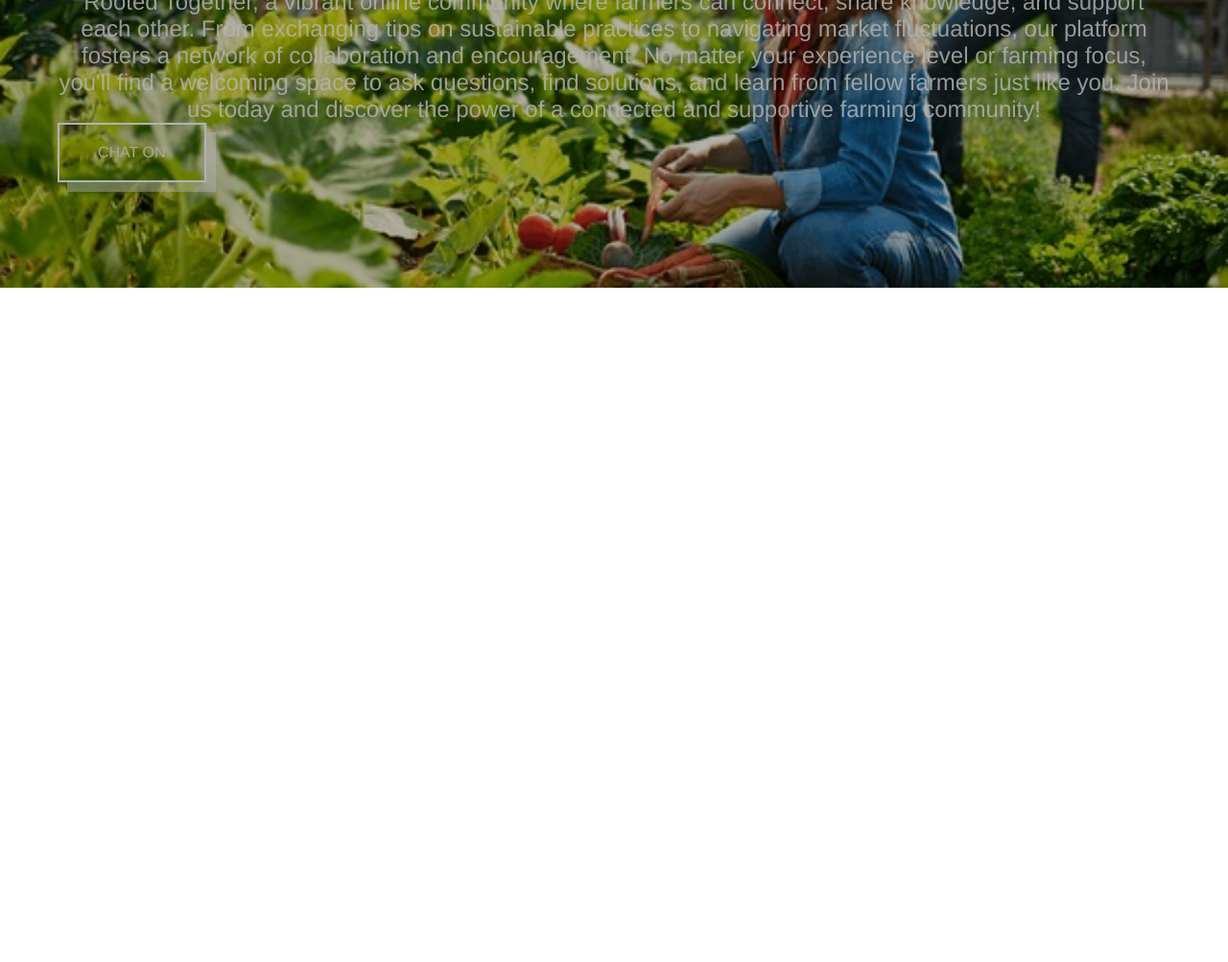
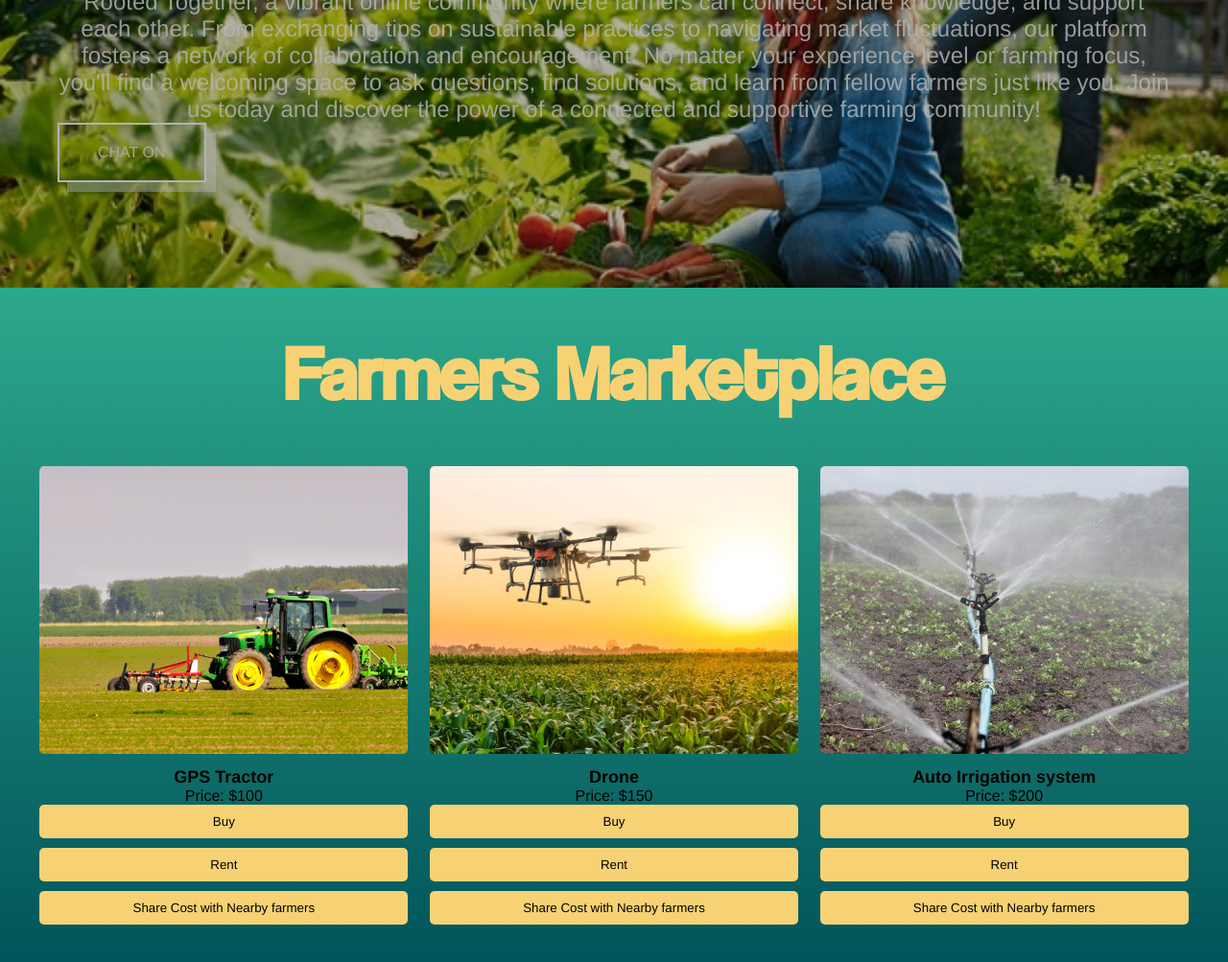
Before and after one commit to Ashray-A/Sarvam, a plain HTML site: page farm.html in a window 1280 px wide. Shown: the part 1475-2478 px from the top of the page at 96% size. Before the commit the page ends 1775 px from the top, so only its background shows below. Drawn offline with Linux system fonts and the light colour scheme.

Commit message:
add marketplace

```diff
--- a/farm.css
+++ b/farm.css
@@ -136,7 +136,7 @@ h1 {
     text-align: center;
     padding: 30px 0 40px ;
     font-size: 3rem;
-    color: rgba(255, 255, 255, 0.882);
+    color: #F7D274;
 }
 .agri_com p{
     text-align: center;
@@ -171,3 +171,49 @@ h1 {
     font-weight: bold;
 
 }
+
+.container {
+    padding: 30px 30px;
+    text-align: center;
+    background: linear-gradient(#2CA88C,#01545A);
+  }
+  .container h1{
+    color: #F7D274;
+  }
+
+  .items {
+    display: flex;
+    justify-content: space-around;
+    margin-top: 20px;
+  }
+
+  .item {
+    width: 30vw;
+  }
+
+  .item img {
+    width: 100%;
+    height: 300px;
+    border-radius: 5px;
+    margin-bottom: 10px;
+  }
+
+  .item h2 {
+    font-size: 18px;
+  }
+
+  .buy-btn, .rent-btn, .share-btn {
+    display: block;
+    border-radius: 5px;
+    width: 100%;
+    padding: 10px;
+    margin-bottom: 10px;
+    border: none;
+    background-color: #F7D274;
+    color: #000000;
+    cursor: pointer;
+  }
+
+  .buy-btn:hover, .rent-btn:hover, .share-btn:hover {
+    background-color: #0056b3;
+  }
--- a/farm.html
+++ b/farm.html
@@ -9,6 +9,7 @@
     <link rel="stylesheet" href="farm.css">
 </head>
 <body>
+    <section class="farm">
     <h1>Welcome to Farmer's Community</h1>
     <div class="slider">
 
@@ -36,6 +37,7 @@
 
         </ul>
     </div>
+</section>
     <section class="maps">
     <iframe src="https://storage.googleapis.com/maps-solutions-2fkf78ova4/neighborhood-discovery/kdo9/neighborhood-discovery.html"
   width="100%" height="100%"
@@ -51,6 +53,36 @@
             Chat on
         </button>
     </section>
-    <section class="marketplace"></section>
+    <section class="marketplace">
+        <div class="container">
+            <h1>Farmers Marketplace</h1>
+            <div class="items">
+              <div class="item">
+                <img src="assets\gpstractor.jpg" alt="Item 1">
+                <h2>GPS Tractor</h2>
+                <p class="price">Price: $100</p>
+                <button class="buy-btn">Buy</button>
+                <button class="rent-btn">Rent</button>
+                <button class="share-btn">Share Cost with Nearby farmers</button>
+              </div>
+              <div class="item">
+                <img src="assets\drone.jpg" alt="Item 2">
+                <h2>Drone</h2>
+                <p class="price">Price: $150</p>
+                <button class="buy-btn">Buy</button>
+                <button class="rent-btn">Rent</button>
+                <button class="share-btn">Share Cost with Nearby farmers</button>
+              </div>
+              <div class="item">
+                <img src="assets\autoirrigation.jpeg" alt="Item 3">
+                <h2>Auto Irrigation system</h2>
+                <p class="price">Price: $200</p>
+                <button class="buy-btn">Buy</button>
+                <button class="rent-btn">Rent</button>
+                <button class="share-btn">Share Cost with Nearby farmers</button>
+              </div>
+            </div>
+          </div>
+    </section>
 </body>
 </html>
--- a/script.js
+++ b/script.js
@@ -37,3 +37,49 @@ dots.forEach((li, key) => {
 window.onresize = function(event) {
     reloadSlider();
 };
+
+const buyButtons = document.querySelectorAll('.buy-btn');
+const rentButtons = document.querySelectorAll('.rent-btn');
+const shareButtons = document.querySelectorAll('.share-btn');
+
+function handleClick(event) {
+  const button = event.target;
+  const item = button.parentElement;
+  const itemName = item.querySelector('h2').textContent;
+  let itemPrice = 0;
+
+  // Determine the price of the item based on its name (this is just a dummy logic)
+  switch (itemName) {
+    case 'Item 1':
+      itemPrice = 100;
+      break;
+    case 'Item 2':
+      itemPrice = 150;
+      break;
+    case 'Item 3':
+      itemPrice = 200;
+      break;
+    default:
+      itemPrice = 0;
+  }
+
+  if (button.classList.contains('share-btn')) {
+    // If Share Cost button is clicked, update the price
+    item.querySelector('.price').textContent = `Price: $${itemPrice / 2} (Shared)`;
+  } else {
+    // Otherwise, show the original price
+    item.querySelector('.price').textContent = `Price: $${itemPrice}`;
+  }
+}
+
+buyButtons.forEach(button => {
+  button.addEventListener('click', handleClick);
+});
+
+rentButtons.forEach(button => {
+  button.addEventListener('click', handleClick);
+});
+
+shareButtons.forEach(button => {
+  button.addEventListener('click', handleClick);
+});
```
